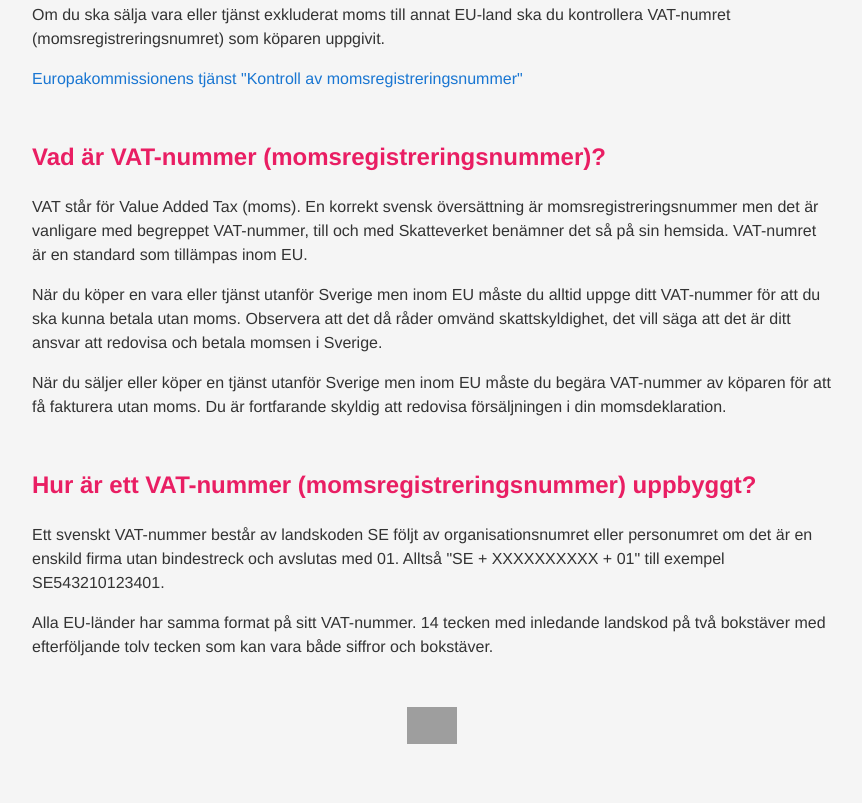
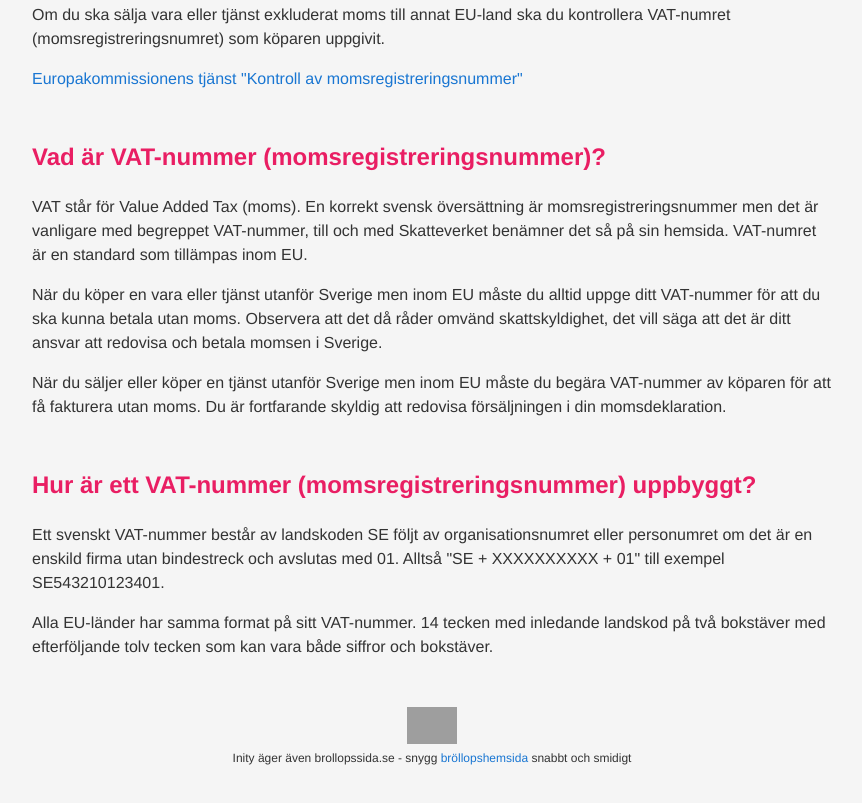
Before and after one commit to JohanDavidsson/vatnummer, a website: page index.html in a window 1280 px wide. Shown: the part 325-1128 px from the top of the page, without its empty margins (208-1070 px from the left). Drawn offline with Linux system fonts and the light colour scheme; grey boxes are pictures that could not be loaded.

Commit message:
Update index.html

```diff
--- a/index.html
+++ b/index.html
@@ -52,6 +52,8 @@
 		<a href="https://inity.se" target="_blank">
 			<img class="inity" src="https://inity.se/images/logotype.svg" />
 		</a>
+
+		<div class="brollopssida">Inity äger även brollopssida.se - snygg <a href="https://brollopssida.se" target="_blank">bröllopshemsida</a> snabbt och smidigt</div>
 	</div>
 
 	<script src="lib/main.js" type="text/javascript"></script>
```
